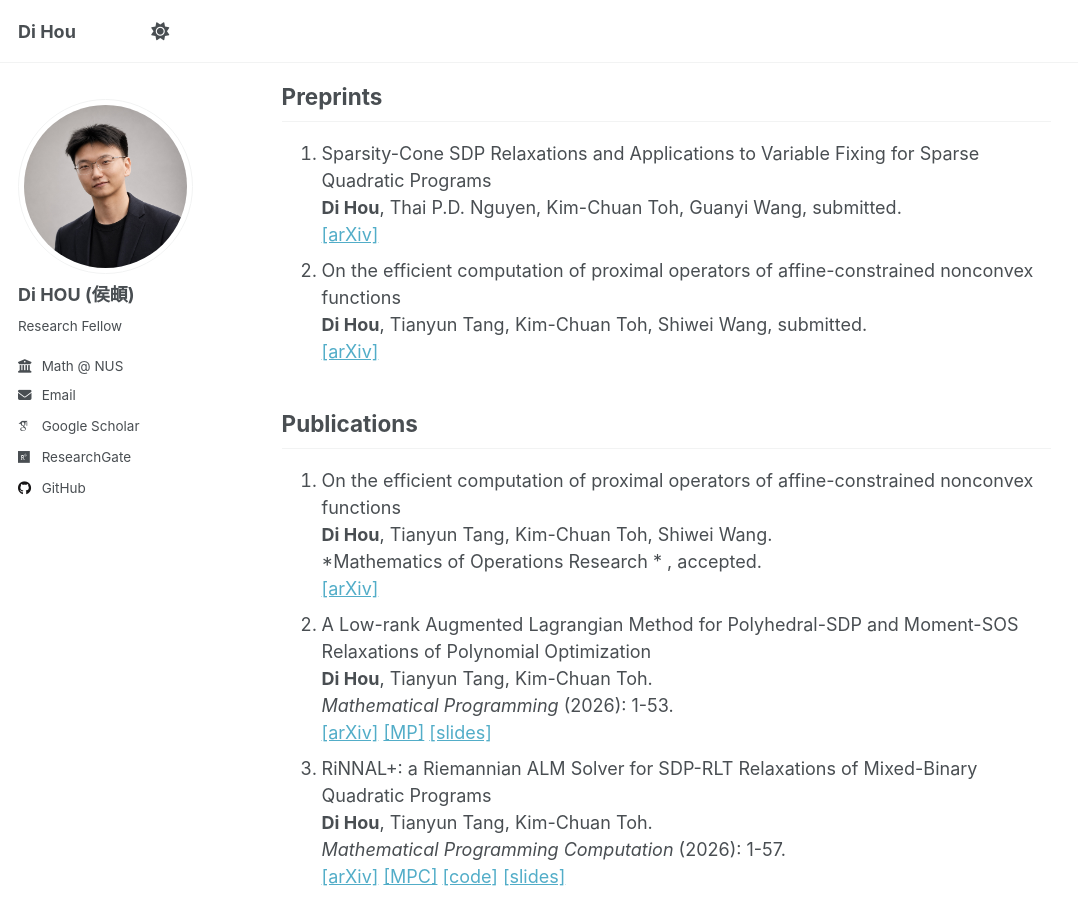
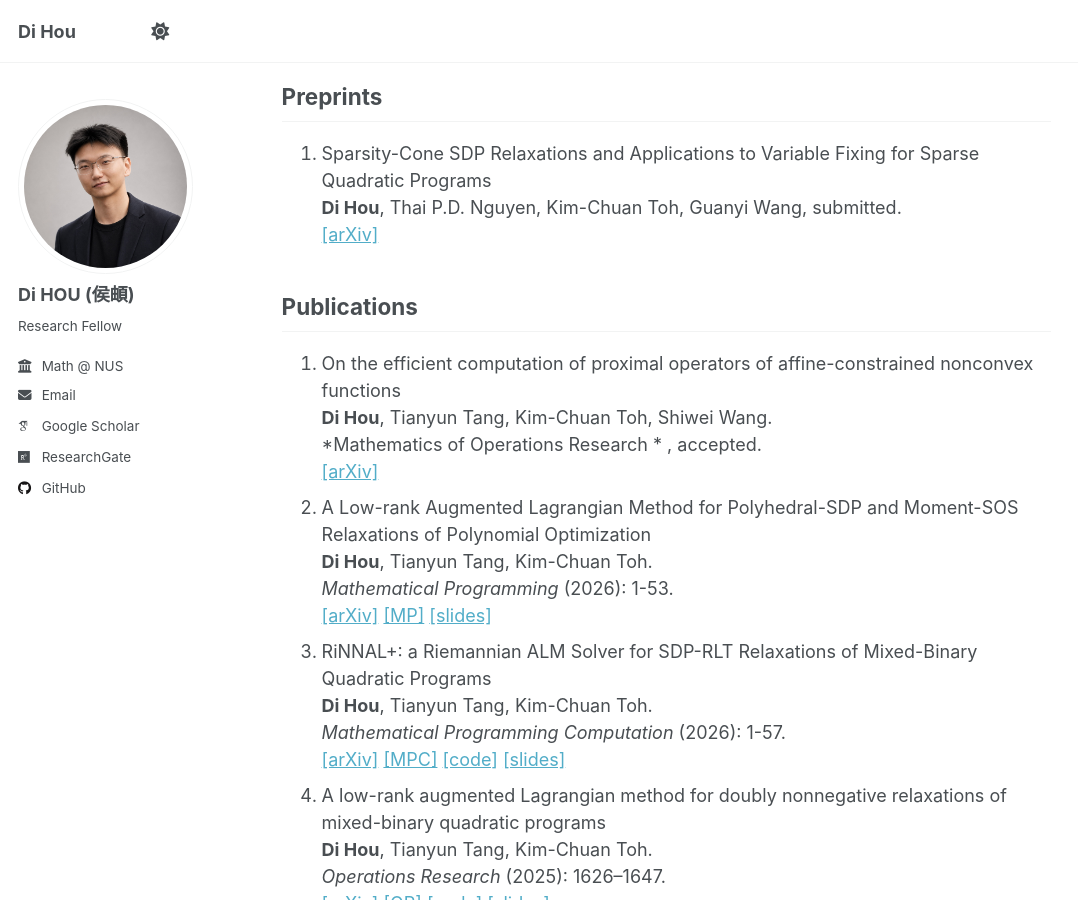
Before and after one commit to HouDiOpt/HouDiOpt.github.io, a Jekyll site: the page built from _pages/about.md, in a window 1280 px wide and 900 px high, scrolled down 454 px. Shown: the whole window, without its empty margins (0-1078 px from the left). Built offline with Jekyll 4.4.1, drawn with Linux system fonts in a browser that asks for light colours; some web fonts are replaced; a script that is not in the unit is left out.

Commit message:
Remove duplicate publication from about page
Removed a duplicate publication entry from the about page.

```diff
--- a/_pages/about.md
+++ b/_pages/about.md
@@ -21,9 +21,6 @@ Preprints
 1. Sparsity-Cone SDP Relaxations and Applications to Variable Fixing for Sparse Quadratic Programs
 <br>**Di Hou**, Thai P.D. Nguyen, Kim-Chuan Toh, Guanyi Wang, submitted.
 <br>[[arXiv]](https://arxiv.org/abs/2606.22894)
-1. On the efficient computation of proximal operators of affine-constrained nonconvex functions
-<br>**Di Hou**, Tianyun Tang, Kim-Chuan Toh, Shiwei Wang, submitted.
-<br>[[arXiv]](https://arxiv.org/abs/2602.23626)
 
 Publications
 ------
```
